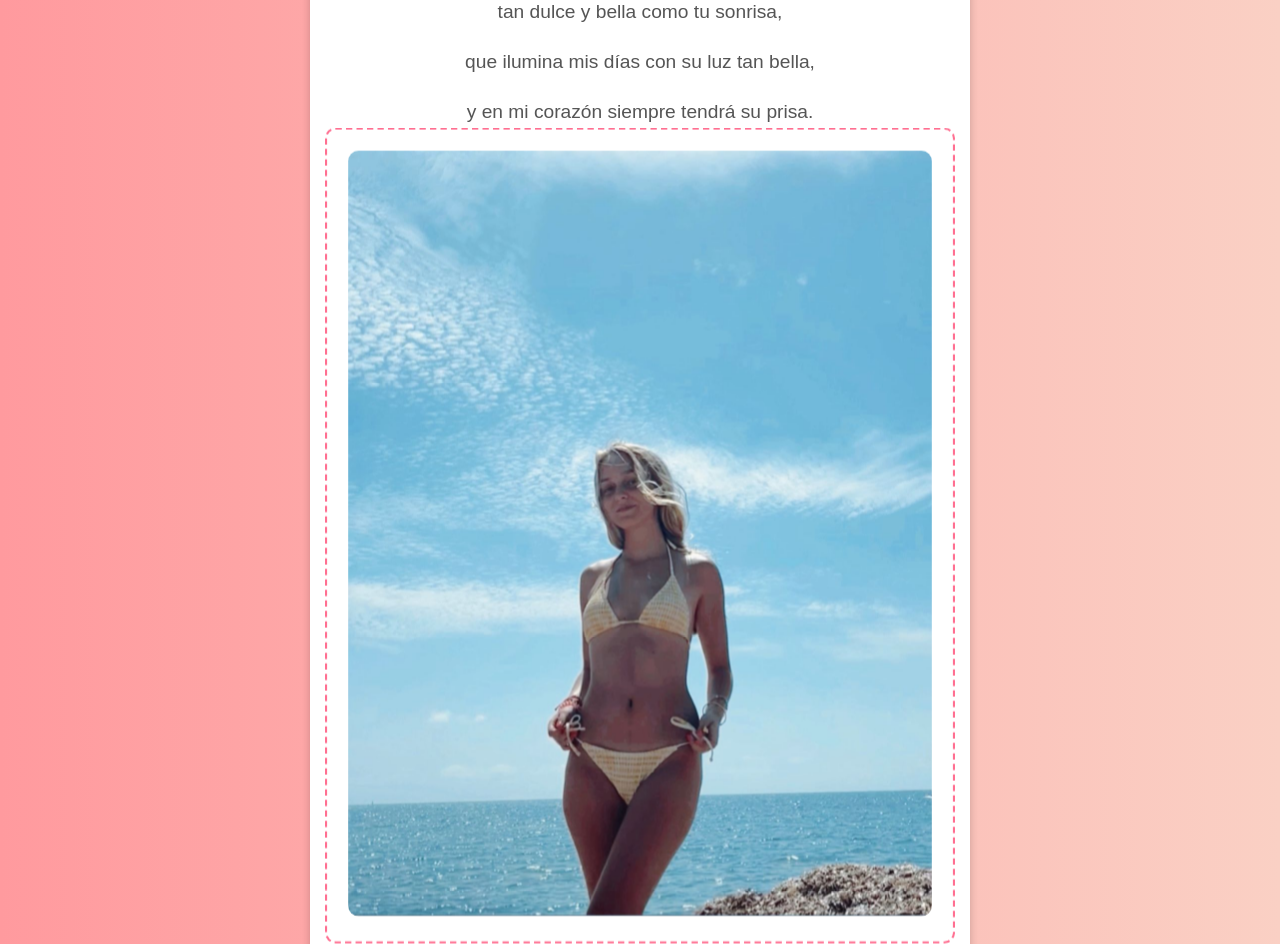
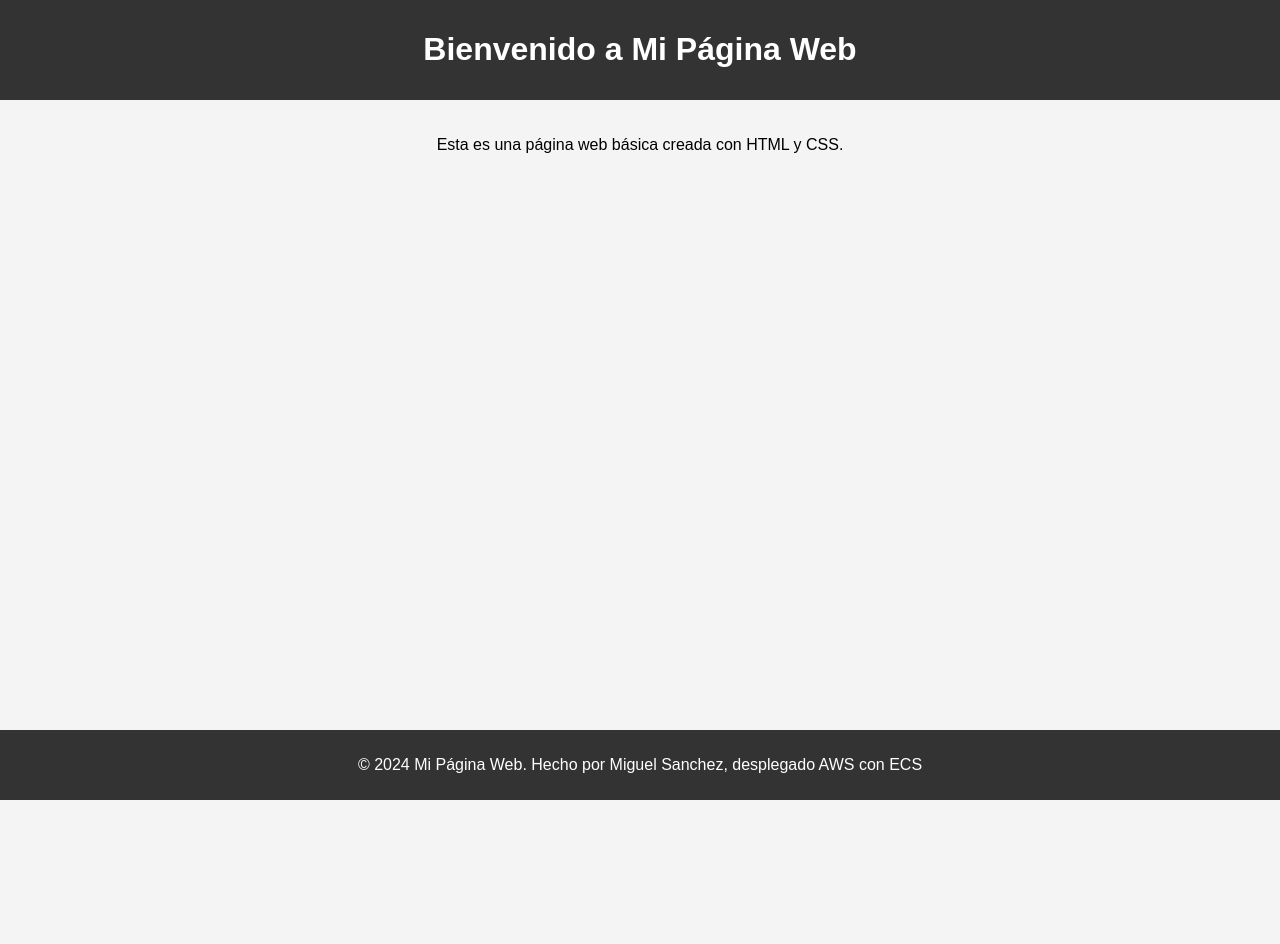
Before and after one commit to miguel-dev01/nginx-atlantic-aws, a plain HTML site: page index.html in a window 1280 px wide. Shown: the top 944 px of the page. After the commit the page ends 800 px from the top, so only its background shows below. Drawn offline with Linux system fonts and the light colour scheme.

Commit message:
Modify index

```diff
--- a/index.html
+++ b/index.html
@@ -1,90 +1,51 @@
 <!DOCTYPE html>
-<html lang="en">
+<html lang="es">
 <head>
     <meta charset="UTF-8">
-    <title>Para Maria</title>
+    <meta name="viewport" content="width=device-width, initial-scale=1.0">
+    <title>Amazon Elastic Container Service</title>
     <style>
         body {
-            background: linear-gradient(to right, #ff9a9e, #fad0c4);
-            font-family: 'Arial', sans-serif;
+            font-family: Arial, sans-serif;
+            margin: 0;
+            padding: 0;
             display: flex;
+            flex-direction: column;
+            align-items: center;
             justify-content: center;
-            align-items: center;
             height: 100vh;
-            margin: 0;
+            background-color: #f4f4f4;
         }
-        .container {
+        header {
+            background: #333;
+            color: #fff;
+            padding: 10px 0;
+            width: 100%;
             text-align: center;
-            background: white;
-            padding: 30px;
-            border-radius: 10px;
-            box-shadow: 0 4px 8px rgba(0,0,0,0.2);
-            width: 80%;
-            max-width: 600px;
-            position: relative;
         }
-        h1 {
-            color: #ff6f91;
-            font-size: 2.5em;
-            margin-bottom: 20px;
-            animation: fadeIn 2s ease-in-out;
+        main {
+            flex: 1;
+            padding: 20px;
+            text-align: center;
         }
-        .poem {
-            font-size: 1.2em;
-            color: #555;
-            margin-bottom: 20px;
-            line-height: 1.6;
-            animation: fadeIn 3s ease-in-out;
-        }
-        .photo-space {
-            margin: 20px 0;
-            border: 2px dashed #ff6f91;
-            padding: 20px;
-            border-radius: 10px;
-            animation: pulse 2s infinite;
-        }
-        .photo-space img {
-            max-width: 100%;
-            border-radius: 10px;
-        }
-        @keyframes fadeIn {
-            from { opacity: 0; }
-            to { opacity: 1; }
-        }
-        @keyframes pulse {
-            0% { transform: scale(1); }
-            50% { transform: scale(1.05); }
-            100% { transform: scale(1); }
-        }
-        .hearts {
-            position: absolute;
-            top: -20px;
-            right: -20px;
-            width: 100px;
-            height: 100px;
-            background: url('https://i.imgur.com/ftVOQ3S.png') no-repeat center center;
-            background-size: cover;
-            animation: moveHearts 5s infinite;
-        }
-        @keyframes moveHearts {
-            0% { transform: translateY(0); }
-            50% { transform: translateY(-20px); }
-            100% { transform: translateY(0); }
+        footer {
+            background: #333;
+            color: #fff;
+            padding: 10px 0;
+            width: 100%;
+            text-align: center;
         }
     </style>
 </head>
 <body>
-<div class="container">
-    <h1>Para Maria</h1>
-    <div class="poem">
-        <p>En un rincón del cielo brilla una estrella,</p>
-        <p>tan dulce y bella como tu sonrisa,</p>
-        <p>que ilumina mis días con su luz tan bella,</p>
-        <p>y en mi corazón siempre tendrá su prisa.</p>
-    </div>
-    <div class="photo-space">
-        <img src="assets/photo2.jpeg" alt="Corazón">
-    </div>
-</div>
+<header>
+    <h1>Bienvenido a Mi Página Web</h1>
+</header>
+<main>
+    <p>Esta es una página web básica creada con HTML y CSS.</p>
+</main>
+<footer>
+    <p>&copy; 2024 Mi Página Web. Hecho por Miguel Sanchez, desplegado AWS con ECS</p>
+</footer>
 </body>
 </html>
```
